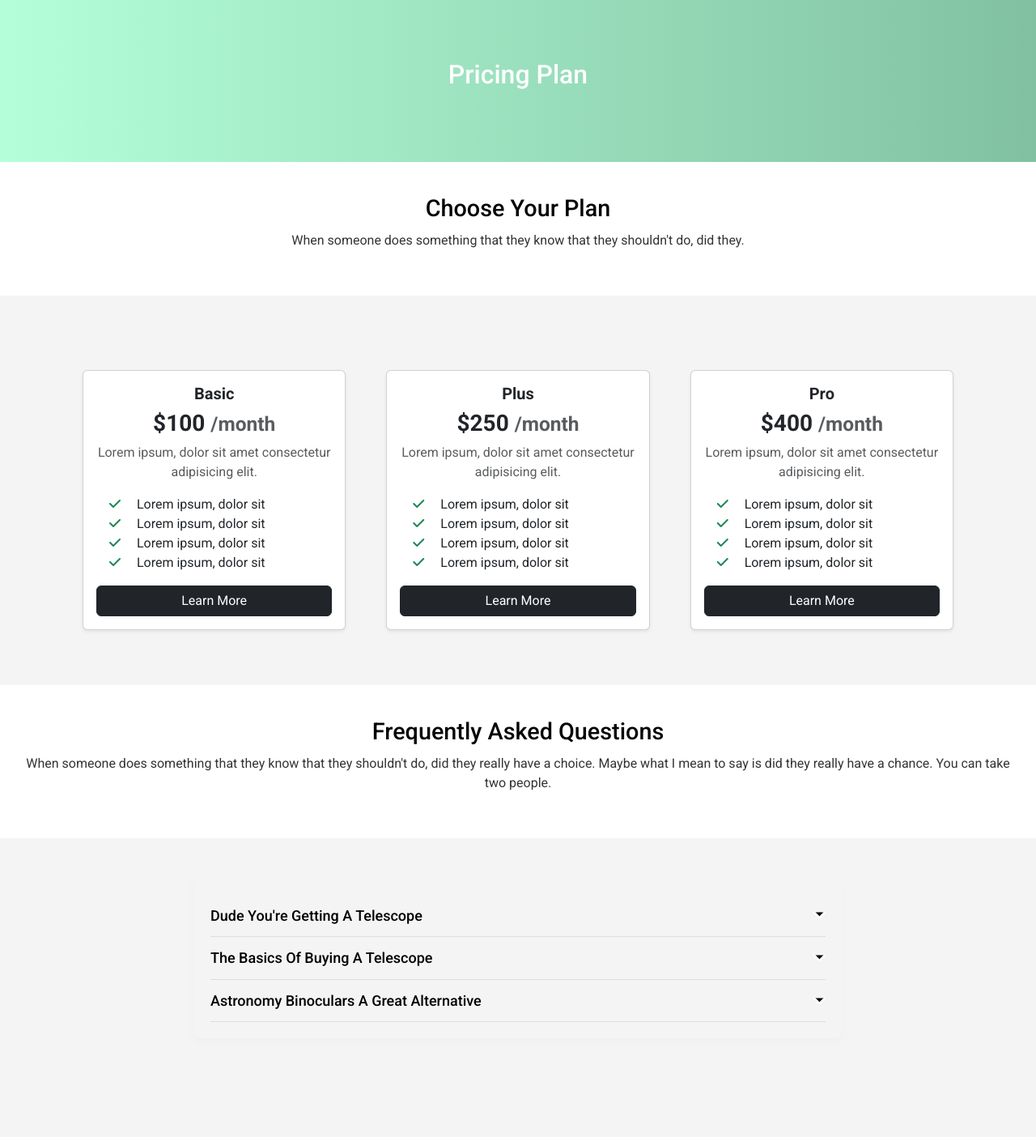
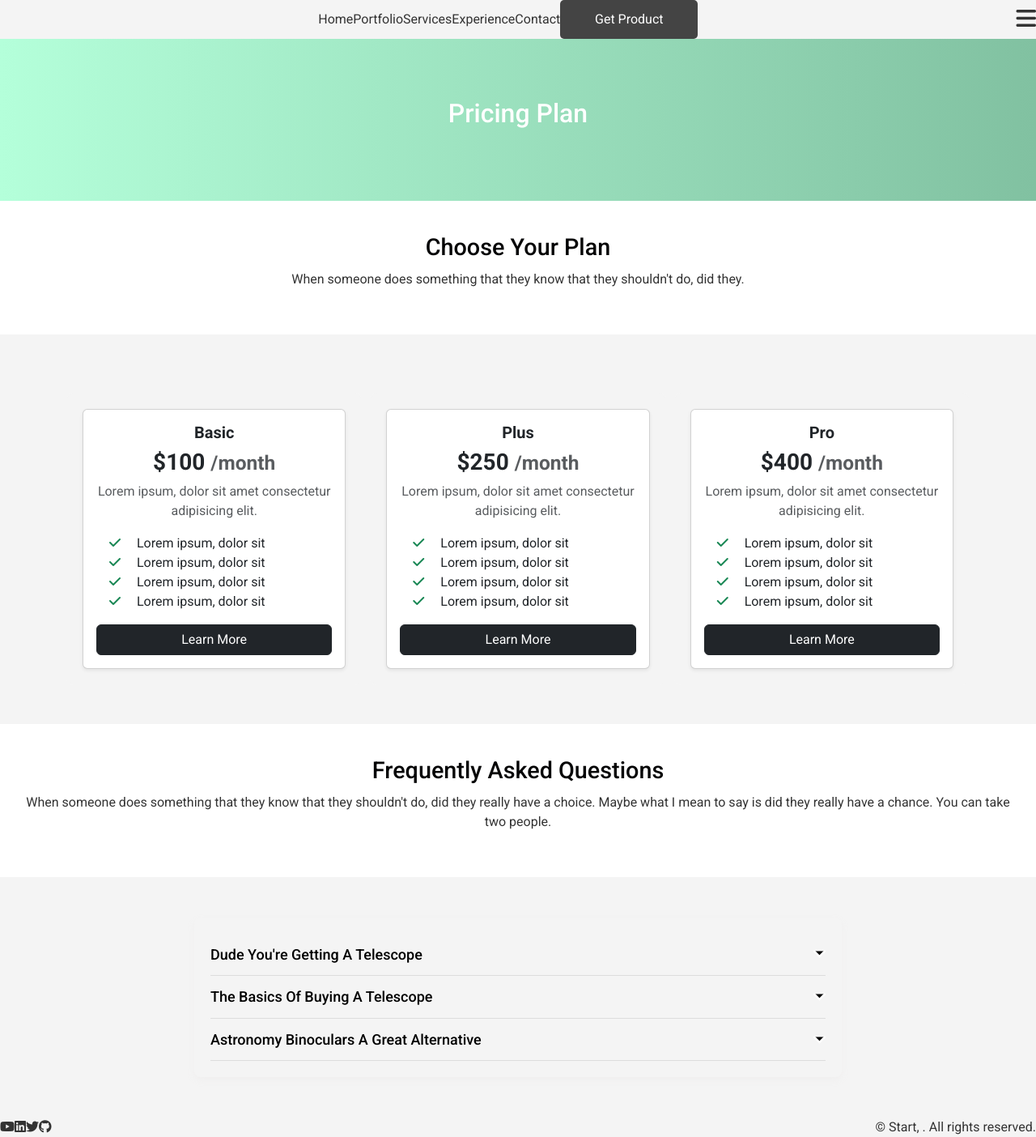
Before and after one commit to KaraniAbdellah/startup_start, a plain HTML site: page services/index.html in a window 1280 px wide. Shown: the whole page at 81% size. Before the commit the page ends 1332 px from the top, so only its background shows below. Drawn offline with Linux system fonts and the light colour scheme.

Commit message:
add header and footer

```diff
--- a/services/index.html
+++ b/services/index.html
@@ -25,6 +25,23 @@
 </head>
 
 <body>
+
+    <header class="d-flex justify-content-between align-items-center">
+        <div class="image">
+          <img src="home_images/logo.png" alt="" />
+        </div>
+        <ul
+          class="links p-0 m-0 d-flex justify-content-between align-items-center"
+        >
+          <li class="fw-normal">Home</li>
+          <li class="fw-normal">Portfolio</li>
+          <li class="fw-normal">Services</li>
+          <li class="fw-normal">Experience</li>
+          <li class="fw-normal">Contact</li>
+          <button class="fw-normal main_btn">Get Product</button>
+        </ul>
+        <p class="m-0 my_navbar p-0"><i class="fa-solid fa-bars fs-3"></i></p>
+      </header>
 
     <section class="pricing d-flex justify-content-center align-items-center">
         <div class="breadcrumb">
@@ -107,8 +124,6 @@
         </p>
     </main>
 
-
-
     <section class="faq">
         <div class="question-answer">
             <div class="question">
@@ -118,7 +133,8 @@
                 </svg>
             </div>
             <div class="answer">
-                        <p>Nunc placerat mi id nisi interdum mollis. Praesent pharetra, justo ut scelerisque mattis, leo quam aliquet diam, congue laoreet elit metus eget diam. Proin ac metus diam.</p>
+                <p>Nunc placerat mi id nisi interdum mollis. Praesent pharetra, justo ut scelerisque mattis, leo quam
+                    aliquet diam, congue laoreet elit metus eget diam. Proin ac metus diam.</p>
             </div>
         </div>
 
@@ -130,7 +146,8 @@
                 </svg>
             </div>
             <div class="answer">
-                        <p>Donec nec justo eget felis facilisis fermentum. Aliquam porttitor mauris sit amet orci. Aenean dignissim pellentesque felis.</p>
+                <p>Donec nec justo eget felis facilisis fermentum. Aliquam porttitor mauris sit amet orci. Aenean
+                    dignissim pellentesque felis.</p>
             </div>
         </div>
 
@@ -142,13 +159,24 @@
                 </svg>
             </div>
             <div class="answer">
-                        <p>Lorem ipsum dolor sit amet, consectetuer adipiscing elit. Phasellus hendrerit. Pellentesque aliquet nibh nec urna.</p>
+                <p>Lorem ipsum dolor sit amet, consectetuer adipiscing elit. Phasellus hendrerit. Pellentesque aliquet
+                    nibh nec urna.</p>
             </div>
         </div>
     </section>
 
 
-    </section>
+    <footer class="d-flex justify-content-between align-items-center">
+        <ul class="social_media m-0 p-0 d-flex justify-content-between align-items-center">
+            <li><a target="_blank" href="www.youtube.com/@abdellah370"><i class="fa-brands fa-youtube"></i></a></li>
+            <li><a target="_blank" href="https://www.linkedin.com/in/abdellah-karani-965928294/"><i class="fa-brands fa-linkedin"></i></a></li>
+            <li><a target="_blank" href="https://x.com/karani66745"><i class="fa-brands fa-twitter"></i></a></li>
+            <li><a target="_blank" href="https://github.com/KaraniAbdellah"><i class="fa-brands fa-github"></i></a></li>
+        </ul>
+        <p class="copy_right m-0">
+            © Start, <span class="date"></span>. All rights reserved.
+        </p>
+    </footer>
 
 
 
--- a/services/main.js
+++ b/services/main.js
@@ -8,8 +8,20 @@ $(document).ready(function () {
         // Bascule de l'état actuel
         $(this).toggleClass('open').next('.answer').slideToggle();
     });
-});
-$(document).ready(function () {
+    // Custom the Navbar
+    let navbar = $(".my_navbar");
+    let links = $("ul.links");
+    navbar.click(function () {
+        links.toggleClass("show");
+        if (links.hasClass("show")) {
+            navbar.html(<i class="fa-solid fa-xmark fs-3"></i>);
+        } else {
+            navbar.html(<i class="fa-solid fa-bars fs-3"></i>);
+        }
+    });
+
+    // Custom the Date [year]
+    let today_year = $("span.date").text(new Date().getFullYear());
     // Fade-in animations for the header
     $(".pricing").hide().fadeIn(2000);
     $(".main-content h2").hide().fadeIn(1500);
```
Lines whose indentation alone changed are shown as unchanged.
